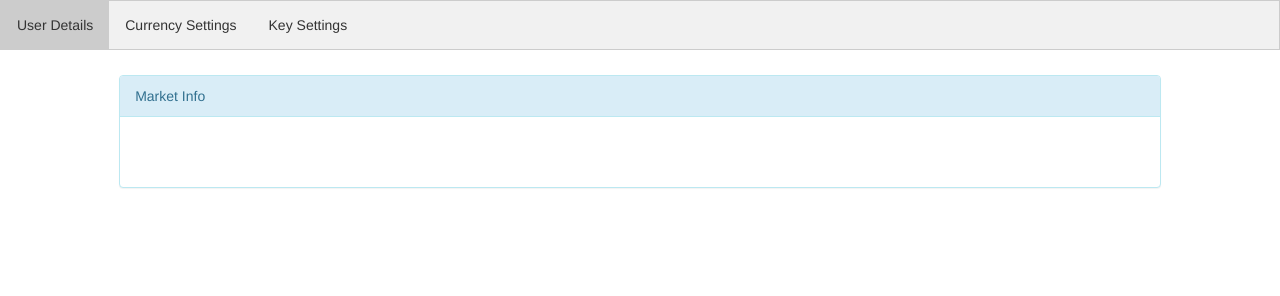
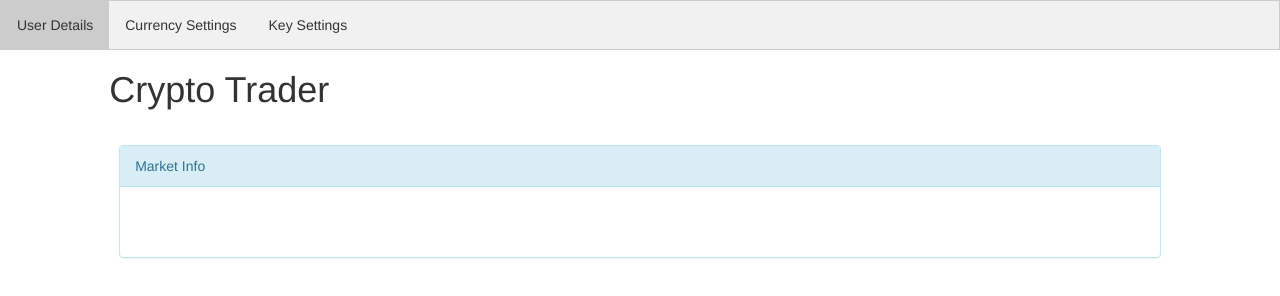
Before and after one commit to zablonbaraka85/Crypto-Trader, an Electron app: page app/index.html in a window 1280 px wide. Drawn offline with nearby package versions, Linux system fonts and the light colour scheme; no server answers.

Commit message:
Added back title

```diff
--- a/app/index.html
+++ b/app/index.html
@@ -19,14 +19,14 @@
     </div>
 
 
-    <!-- <div class="row" id="header">
+    <div class="row" id="header">
       <div class=col-sm-1></div>
       <div class=col-sm-10>
       <h1>Crypto Trader</h1>
       </div>
       <div class=col-sm-1></div>
     </div>
- -->
+
 
     <div class="row tabcontent" id="keySettings">
       <div class="col-sm-1"></div>
--- a/app/js/index.js
+++ b/app/js/index.js
@@ -37,6 +37,7 @@ function updateMyBalance(apiKey, baseCurrency) {
 			}else{
 				customAlert("Success: Balance API Endpoint connected.", 3000, "alert alert-success");
 				document.getElementById("baseCurrency").innerHTML = baseCurrency + " " + data.success;
+				document.getElementById("tradeCurrency").innerHTML = tradeCurrencyString;
 			}
 		});
 }
--- a/app/styles.css
+++ b/app/styles.css
@@ -26,7 +26,6 @@ div.tab button.active {
     display: none;
     padding: 6px 12px;
     padding-top: 25px;
-    margin-bottom: 15px;
     border-top: none;
 }
 
```
